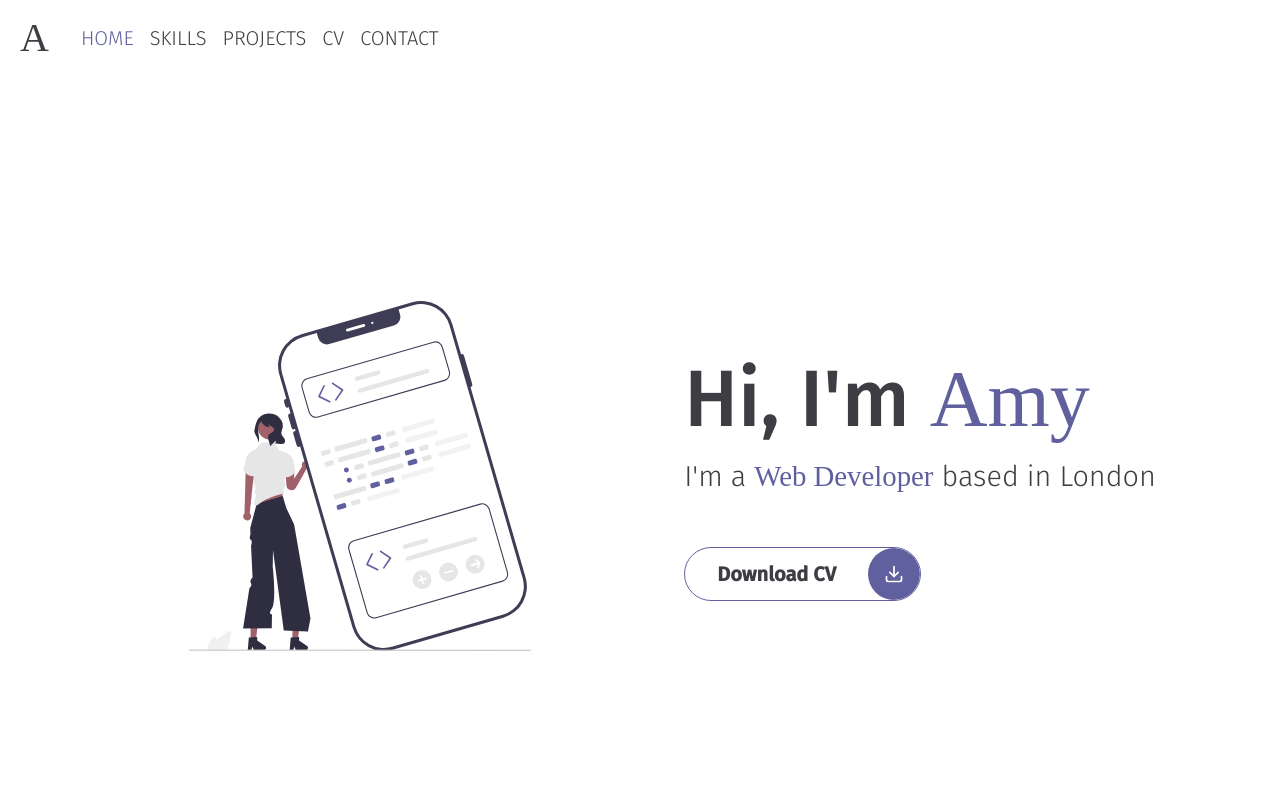
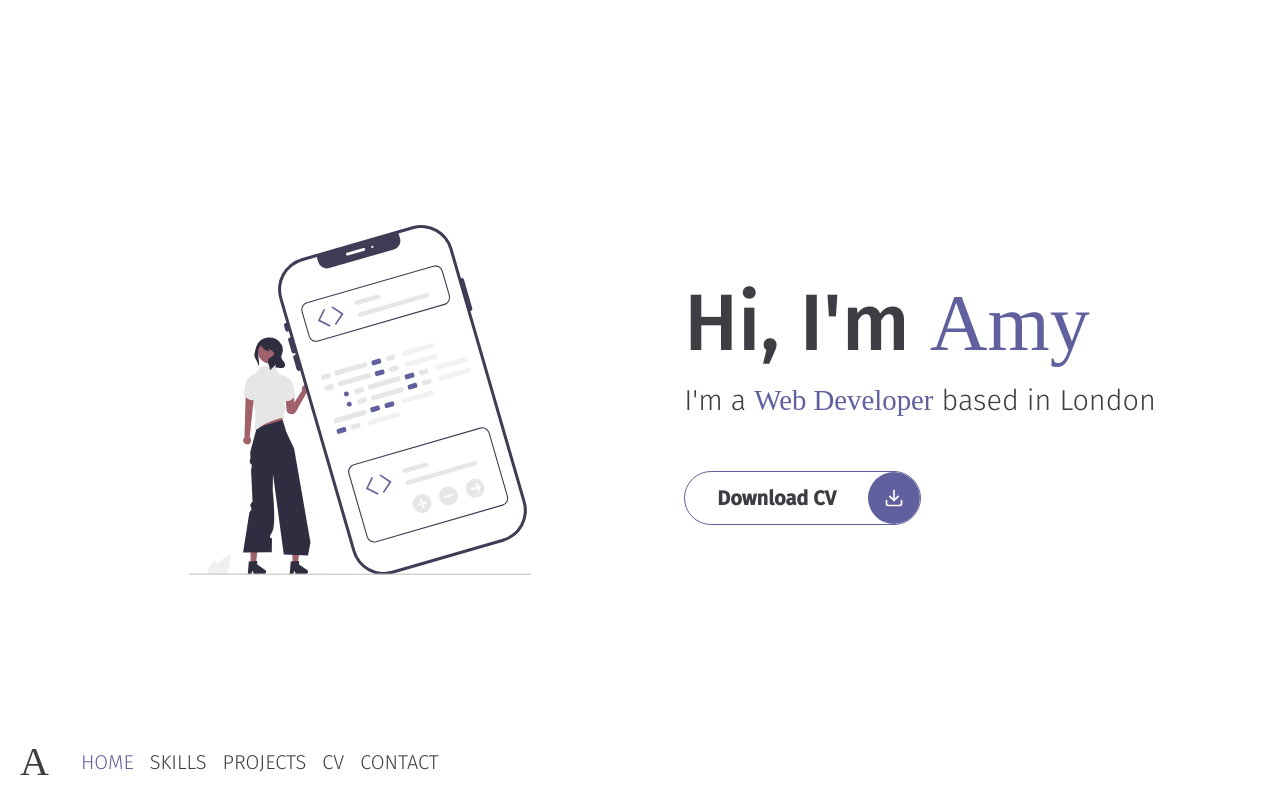
Before and after one commit to amydevlondon/Portfolio, a React (Create React App) app: page / in a window 1280 px wide. Shown: the top 800 px of the page. Built offline with nearby package versions, Linux system fonts and the light colour scheme; a web font is replaced by a local one.

Commit message:
change navbar to fixed bottom

```diff
--- a/src/components/Navbar.js
+++ b/src/components/Navbar.js
@@ -3,7 +3,7 @@ import { NavLink } from "react-router-dom";
 
 export const Navbar = () => {
     return (
-        <nav className="navbar navbar-custom navbar-expand-sm">
+        <nav className="navbar navbar-custom navbar-expand-sm fixed-bottom">
             <div className="container-fluid">
                 <NavLink to="/" className="navbar-brand">A</NavLink>
                 <button className="navbar-toggler" type="button" data-bs-toggle="collapse" data-bs-target="#navbarNavDropdown" aria-controls="navbarNavDropdown" aria-expanded="false" aria-label="Toggle navigation">
```
